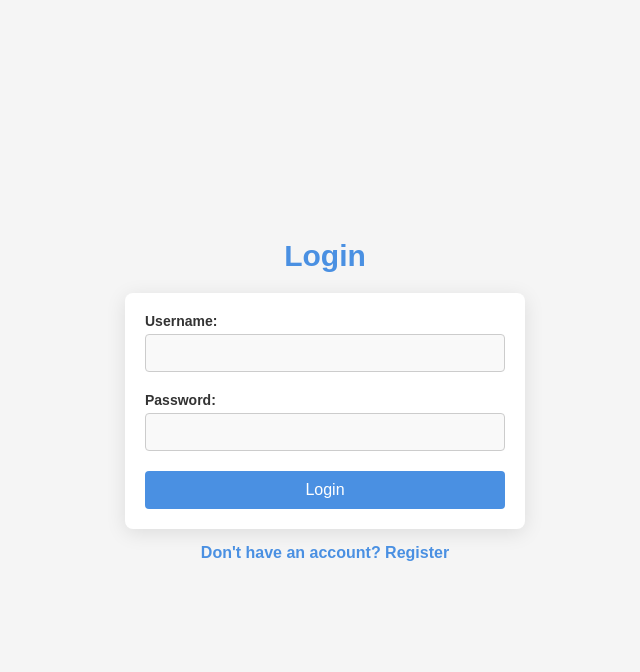
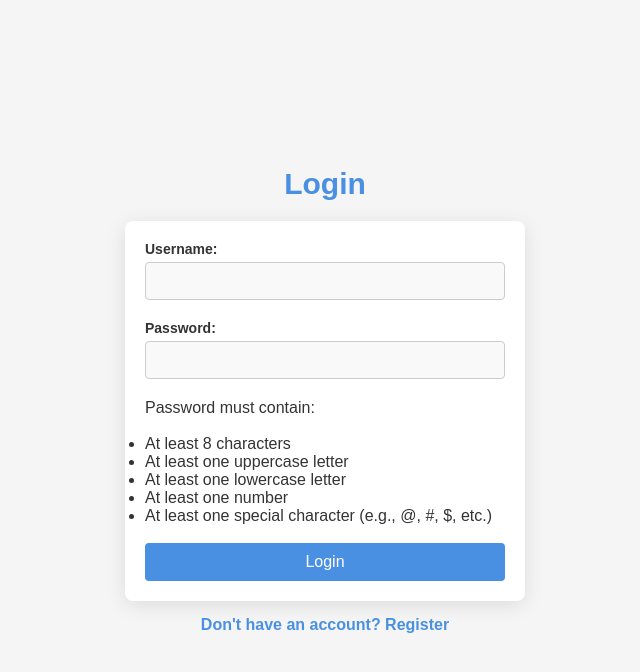
Before and after one commit to Harinid07/signature_verification1, a Django app: page /login/ in a window 1280 px wide. Shown: the top 672 px of the page, without its empty margins (315-955 px from the left). Run offline with Django 3.2, Linux system fonts and the light colour scheme.

Commit message:
Initial commit with Django project

```diff
--- a/main/templates/main/login.html
+++ b/main/templates/main/login.html
@@ -11,6 +11,16 @@
         {% csrf_token %}
         <label>Username:</label><input type="text" name="username" required><br>
         <label>Password:</label><input type="password" name="password" required><br>
+        <div class="password-instructions">
+            <p>Password must contain:</p><br>
+            <ul>
+                <li>At least 8 characters</li>
+                <li>At least one uppercase letter</li>
+                <li>At least one lowercase letter</li>
+                <li>At least one number</li>
+                <li>At least one special character (e.g., @, #, $, etc.)</li><br>
+            </ul>
+        </div>
         <button type="submit">Login</button>
     </form>
     <a href="{% url 'register' %}">Don't have an account? Register</a>
```
Also changed, not shown: db.sqlite3, media/00202002_AxoqrCL.png (added), media/00202002_oSl3ZPC.png (added), media/00203002_FGtYdsb.png (added), 1 other file.
